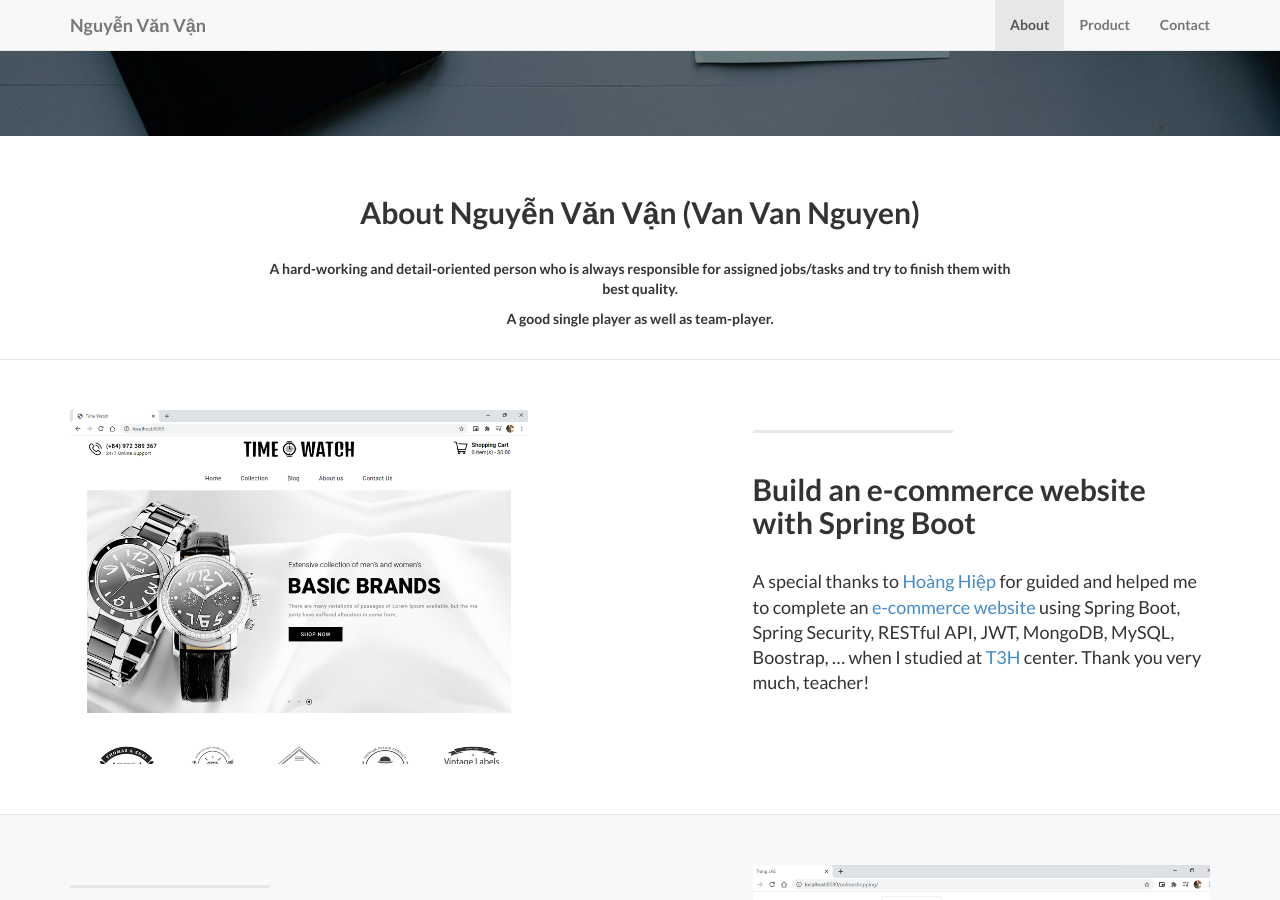
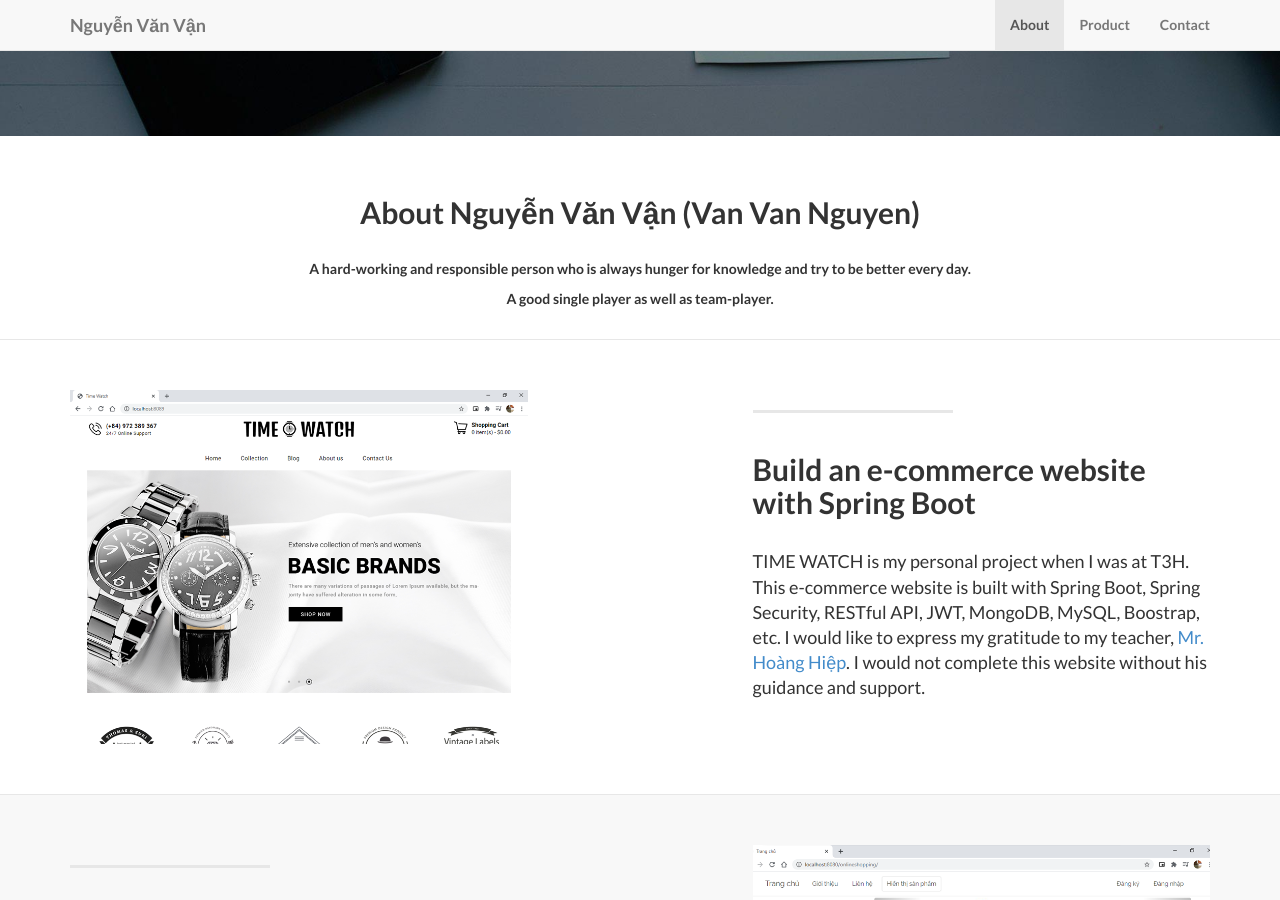
Before and after one commit to vangiacoder/landing-page, a Jekyll site: the page built from index.html, in a window 1280 px wide and 900 px high, scrolled down 641 px. Built offline with Jekyll 4.4.1, drawn with Linux system fonts in a browser that asks for light colours; nearby versions of some CDN libraries; library files that are not in the unit come from our copies.

Commit message:
Thiên Bản Anh Ảnh Ngiêm

```diff
--- a/_includes/about.html
+++ b/_includes/about.html
@@ -5,7 +5,7 @@
               <br/><br/>
               <h2>About Nguyễn Văn Vận (Van Van Nguyen)</h2>
               <br/>
-                <p>A hard-working and detail-oriented person who is always responsible for assigned jobs/tasks and try to finish them with best quality.</p>
+                <p>A hard-working and responsible person who is always hunger for knowledge and try to be better every day.</p>
                 <p></p>
                 <p></p>
                 <p>A good single player as well as team-player.</p>
--- a/_posts/2014-09-21-services-1.markdown
+++ b/_posts/2014-09-21-services-1.markdown
@@ -5,5 +5,4 @@
 title: Build an e-commerce website with Spring Boot
 description: |
 ---
-  A special thanks to [Hoàng Hiệp](https://www.facebook.com/hoanghiep0409/) for guided and helped me to complete an [e-commerce website](https://github.com/vegetaz/watch-time/) using Spring Boot, Spring Security, RESTful API, JWT, MongoDB, MySQL, Boostrap, ...  when I studied at [T3H](http://t3h.edu.vn/) center.
-  Thank you very much, teacher!
+  TIME WATCH is my personal project when I was at T3H. This e-commerce website is built with Spring Boot, Spring Security, RESTful API, JWT, MongoDB, MySQL, Boostrap, etc. I would like to express my gratitude to my teacher, [Mr. Hoàng Hiệp](https://www.facebook.com/hoanghiep0409/). I would not complete this website without his guidance and support.
```
